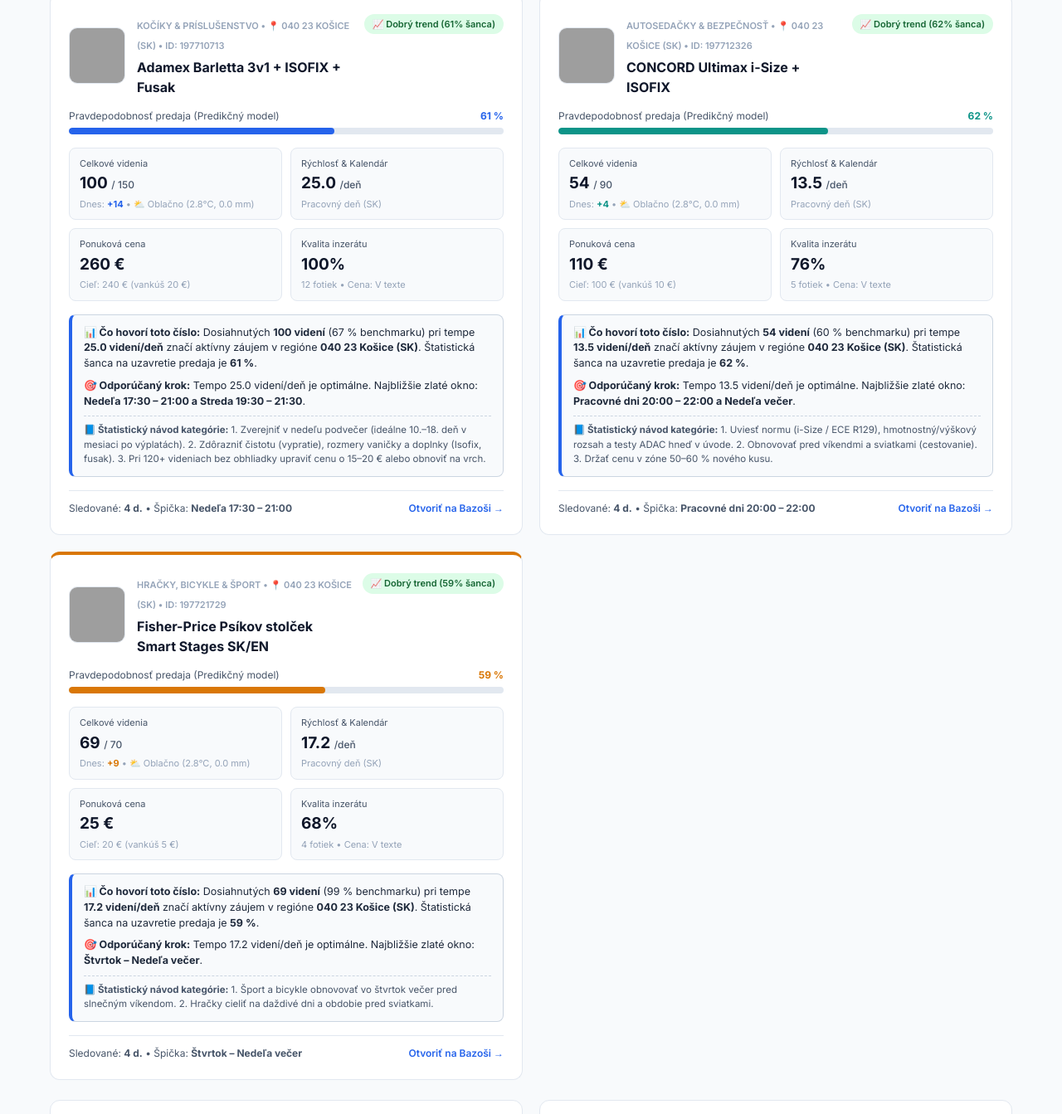
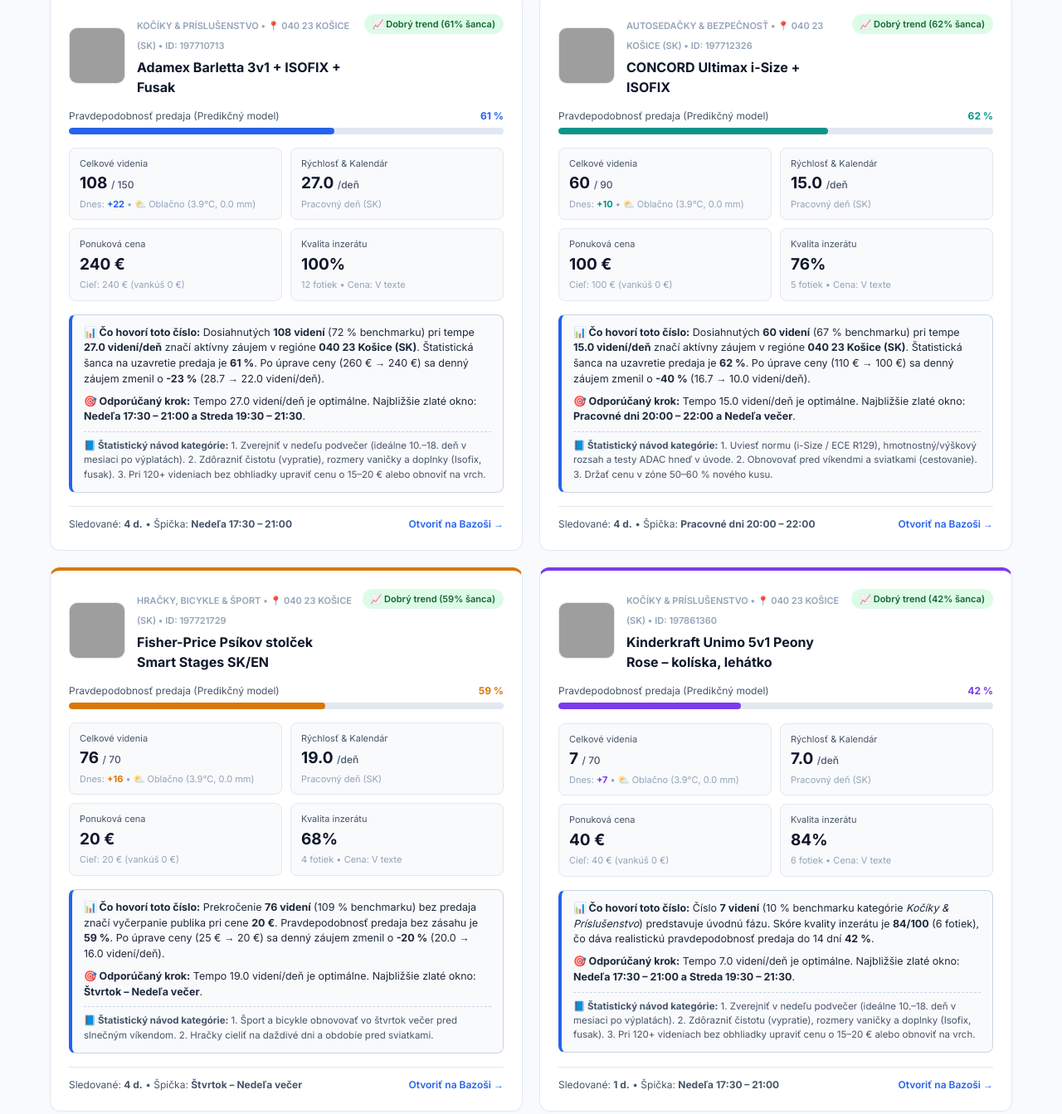
Before and after one commit to JaroslavaG/bazos-predictive-bi, a plain HTML site: page index.html in a window 1280 px wide. Shown: the part 242-1585 px from the top of the page at 83% size. Drawn offline with nearby package versions, Linux system fonts and the light colour scheme; grey boxes are pictures that could not be loaded.

Commit message:
Aktualizácia štatistík, počasia a predikčného dashboardu

```diff
--- a/index.html
+++ b/index.html
@@ -70,7 +70,7 @@
                 <span class="tag-pro">SR & ČR Engine</span>
             </div>
             <div class="context-pill">
-                🌍 Auto-PSČ Počasie &bull; 📅 SR/ČR Sviatky & Payday &bull; 🕒 Sync: 24.11.2026 03:06
+                🌍 Auto-PSČ Počasie &bull; 📅 SR/ČR Sviatky & Payday &bull; 🕒 Sync: 24.11.2026 12:23
             </div>
         </div>
     </div>
@@ -79,17 +79,17 @@
         <div class="kpi-strip">
             <div class="kpi-card">
                 <div class="kpi-title">Ponuková hodnota</div>
-                <div class="kpi-value">395 €</div>
-                <div class="kpi-desc">Cieľová hodnota: 360 €</div>
+                <div class="kpi-value">400 €</div>
+                <div class="kpi-desc">Cieľová hodnota: 400 €</div>
             </div>
             <div class="kpi-card">
                 <div class="kpi-title">Celkový organický zásah</div>
-                <div class="kpi-value">223</div>
-                <div class="kpi-desc">Dnešný prírastok: +27 videní</div>
+                <div class="kpi-value">251</div>
+                <div class="kpi-desc">Dnešný prírastok: +55 videní</div>
             </div>
             <div class="kpi-card">
                 <div class="kpi-title">Priemerná šanca predaja</div>
-                <div class="kpi-value">61 %</div>
+                <div class="kpi-value">56 %</div>
                 <div class="kpi-desc">Predikčný model do 14 dní</div>
             </div>
             <div class="kpi-card">
@@ -123,18 +123,18 @@
             <div class="metrics-grid">
                 <div class="metric-box">
                     <span class="m-label">Celkové videnia</span>
-                    <span class="m-val">100 <small>/ 150</small></span>
-                    <span class="m-sub">Dnes: <strong style="color:#2563eb">+14</strong> &bull; ⛅ Oblačno (2.8°C, 0.0 mm)</span>
+                    <span class="m-val">108 <small>/ 150</small></span>
+                    <span class="m-sub">Dnes: <strong style="color:#2563eb">+22</strong> &bull; ⛅ Oblačno (3.9°C, 0.0 mm)</span>
                 </div>
                 <div class="metric-box">
                     <span class="m-label">Rýchlosť & Kalendár</span>
-                    <span class="m-val">25.0 <small>/deň</small></span>
+                    <span class="m-val">27.0 <small>/deň</small></span>
                     <span class="m-sub">Pracovný deň (SK)</span>
                 </div>
                 <div class="metric-box">
                     <span class="m-label">Ponuková cena</span>
-                    <span class="m-val">260 €</span>
-                    <span class="m-sub">Cieľ: 240 € (vankúš 20 €)</span>
+                    <span class="m-val">240 €</span>
+                    <span class="m-sub">Cieľ: 240 € (vankúš 0 €)</span>
                 </div>
                 <div class="metric-box">
                     <span class="m-label">Kvalita inzerátu</span>
@@ -144,8 +144,8 @@
             </div>
 
             <div class="summary-box">
-                <p><strong>📊 Čo hovorí toto číslo:</strong> Dosiahnutých <strong>100 videní</strong> (67 % benchmarku) pri tempe <strong>25.0 videní/deň</strong> značí aktívny záujem v regióne <strong>040 23 Košice (SK)</strong>. Štatistická šanca na uzavretie predaja je <strong>61 %</strong>.</p>
-                <p><strong>🎯 Odporúčaný krok:</strong> Tempo 25.0 videní/deň je optimálne. Najbližšie zlaté okno: <strong>Nedeľa 17:30 – 21:00 a Streda 19:30 – 21:30</strong>.</p>
+                <p><strong>📊 Čo hovorí toto číslo:</strong> Dosiahnutých <strong>108 videní</strong> (72 % benchmarku) pri tempe <strong>27.0 videní/deň</strong> značí aktívny záujem v regióne <strong>040 23 Košice (SK)</strong>. Štatistická šanca na uzavretie predaja je <strong>61 %</strong>. Po úprave ceny (260 € &rarr; 240 €) sa denný záujem zmenil o <strong>-23 %</strong> (28.7 &rarr; 22.0 videní/deň).</p>
+                <p><strong>🎯 Odporúčaný krok:</strong> Tempo 27.0 videní/deň je optimálne. Najbližšie zlaté okno: <strong>Nedeľa 17:30 – 21:00 a Streda 19:30 – 21:30</strong>.</p>
                 <p class="season-note"><strong>📘 Štatistický návod kategórie:</strong> 1. Zverejniť v nedeľu podvečer (ideálne 10.–18. deň v mesiaci po výplatách). 2. Zdôrazniť čistotu (vypratie), rozmery vaničky a doplnky (Isofix, fusak). 3. Pri 120+ videniach bez obhliadky upraviť cenu o 15–20 € alebo obnoviť na vrch.</p>
             </div>
 
@@ -178,18 +178,18 @@
             <div class="metrics-grid">
                 <div class="metric-box">
                     <span class="m-label">Celkové videnia</span>
-                    <span class="m-val">54 <small>/ 90</small></span>
-                    <span class="m-sub">Dnes: <strong style="color:#0d9488">+4</strong> &bull; ⛅ Oblačno (2.8°C, 0.0 mm)</span>
+                    <span class="m-val">60 <small>/ 90</small></span>
+                    <span class="m-sub">Dnes: <strong style="color:#0d9488">+10</strong> &bull; ⛅ Oblačno (3.9°C, 0.0 mm)</span>
                 </div>
                 <div class="metric-box">
                     <span class="m-label">Rýchlosť & Kalendár</span>
-                    <span class="m-val">13.5 <small>/deň</small></span>
+                    <span class="m-val">15.0 <small>/deň</small></span>
                     <span class="m-sub">Pracovný deň (SK)</span>
                 </div>
                 <div class="metric-box">
                     <span class="m-label">Ponuková cena</span>
-                    <span class="m-val">110 €</span>
-                    <span class="m-sub">Cieľ: 100 € (vankúš 10 €)</span>
+                    <span class="m-val">100 €</span>
+                    <span class="m-sub">Cieľ: 100 € (vankúš 0 €)</span>
                 </div>
                 <div class="metric-box">
                     <span class="m-label">Kvalita inzerátu</span>
@@ -199,8 +199,8 @@
             </div>
 
             <div class="summary-box">
-                <p><strong>📊 Čo hovorí toto číslo:</strong> Dosiahnutých <strong>54 videní</strong> (60 % benchmarku) pri tempe <strong>13.5 videní/deň</strong> značí aktívny záujem v regióne <strong>040 23 Košice (SK)</strong>. Štatistická šanca na uzavretie predaja je <strong>62 %</strong>.</p>
-                <p><strong>🎯 Odporúčaný krok:</strong> Tempo 13.5 videní/deň je optimálne. Najbližšie zlaté okno: <strong>Pracovné dni 20:00 – 22:00 a Nedeľa večer</strong>.</p>
+                <p><strong>📊 Čo hovorí toto číslo:</strong> Dosiahnutých <strong>60 videní</strong> (67 % benchmarku) pri tempe <strong>15.0 videní/deň</strong> značí aktívny záujem v regióne <strong>040 23 Košice (SK)</strong>. Štatistická šanca na uzavretie predaja je <strong>62 %</strong>. Po úprave ceny (110 € &rarr; 100 €) sa denný záujem zmenil o <strong>-40 %</strong> (16.7 &rarr; 10.0 videní/deň).</p>
+                <p><strong>🎯 Odporúčaný krok:</strong> Tempo 15.0 videní/deň je optimálne. Najbližšie zlaté okno: <strong>Pracovné dni 20:00 – 22:00 a Nedeľa večer</strong>.</p>
                 <p class="season-note"><strong>📘 Štatistický návod kategórie:</strong> 1. Uviesť normu (i-Size / ECE R129), hmotnostný/výškový rozsah a testy ADAC hneď v úvode. 2. Obnovovať pred víkendmi a sviatkami (cestovanie). 3. Držať cenu v zóne 50–60 % nového kusu.</p>
             </div>
 
@@ -233,18 +233,18 @@
             <div class="metrics-grid">
                 <div class="metric-box">
                     <span class="m-label">Celkové videnia</span>
-                    <span class="m-val">69 <small>/ 70</small></span>
-                    <span class="m-sub">Dnes: <strong style="color:#d97706">+9</strong> &bull; ⛅ Oblačno (2.8°C, 0.0 mm)</span>
+                    <span class="m-val">76 <small>/ 70</small></span>
+                    <span class="m-sub">Dnes: <strong style="color:#d97706">+16</strong> &bull; ⛅ Oblačno (3.9°C, 0.0 mm)</span>
                 </div>
                 <div class="metric-box">
                     <span class="m-label">Rýchlosť & Kalendár</span>
-                    <span class="m-val">17.2 <small>/deň</small></span>
+                    <span class="m-val">19.0 <small>/deň</small></span>
                     <span class="m-sub">Pracovný deň (SK)</span>
                 </div>
                 <div class="metric-box">
                     <span class="m-label">Ponuková cena</span>
-                    <span class="m-val">25 €</span>
-                    <span class="m-sub">Cieľ: 20 € (vankúš 5 €)</span>
+                    <span class="m-val">20 €</span>
+                    <span class="m-sub">Cieľ: 20 € (vankúš 0 €)</span>
                 </div>
                 <div class="metric-box">
                     <span class="m-label">Kvalita inzerátu</span>
@@ -254,14 +254,69 @@
             </div>
 
             <div class="summary-box">
-                <p><strong>📊 Čo hovorí toto číslo:</strong> Dosiahnutých <strong>69 videní</strong> (99 % benchmarku) pri tempe <strong>17.2 videní/deň</strong> značí aktívny záujem v regióne <strong>040 23 Košice (SK)</strong>. Štatistická šanca na uzavretie predaja je <strong>59 %</strong>.</p>
-                <p><strong>🎯 Odporúčaný krok:</strong> Tempo 17.2 videní/deň je optimálne. Najbližšie zlaté okno: <strong>Štvrtok – Nedeľa večer</strong>.</p>
+                <p><strong>📊 Čo hovorí toto číslo:</strong> Prekročenie <strong>76 videní</strong> (109 % benchmarku) bez predaja značí vyčerpanie publika pri cene <strong>20 €</strong>. Pravdepodobnosť predaja bez zásahu je <strong>59 %</strong>. Po úprave ceny (25 € &rarr; 20 €) sa denný záujem zmenil o <strong>-20 %</strong> (20.0 &rarr; 16.0 videní/deň).</p>
+                <p><strong>🎯 Odporúčaný krok:</strong> Tempo 19.0 videní/deň je optimálne. Najbližšie zlaté okno: <strong>Štvrtok – Nedeľa večer</strong>.</p>
                 <p class="season-note"><strong>📘 Štatistický návod kategórie:</strong> 1. Šport a bicykle obnovovať vo štvrtok večer pred slnečným víkendom. 2. Hračky cieliť na daždivé dni a obdobie pred sviatkami.</p>
             </div>
 
             <div class="ad-footer">
                 <span>Sledované: <strong>4 d.</strong> &bull; Špička: <strong>Štvrtok – Nedeľa večer</strong></span>
                 <a href="https://deti.bazos.sk/inzerat/197721729/fisher-price-psikov-stolcek-smart-stages-sken.php" target="_blank" class="btn-link">Otvoriť na Bazoši →</a>
+            </div>
+        </div>
+
+        <div class="ad-card" style="border-top: 4px solid #7c3aed;">
+            <div class="ad-header">
+                <div class="ad-title-group">
+                    <img src="https://www.bazos.sk/img/1/360/197861360.jpg" alt="Kinderkraft Unimo 5v1 Peony Rose – kolíska, lehátko" class="ad-thumb" onerror="this.style.display='none'">
+                    <div>
+                        <span class="ad-id">Kočíky & Príslušenstvo &bull; 📍 040 23 Košice (SK) &bull; ID: 197861360</span>
+                        <h3>Kinderkraft Unimo 5v1 Peony Rose – kolíska, lehátko</h3>
+                    </div>
+                </div>
+                <span class="badge badge-ok">📈 Dobrý trend (42% šanca)</span>
+            </div>
+
+            <div class="progress-wrap">
+                <div class="progress-labels">
+                    <span>Pravdepodobnosť predaja (Predikčný model)</span>
+                    <strong style="color:#7c3aed">42 %</strong>
+                </div>
+                <div class="progress-bar"><div class="progress-fill" style="width:42%;background:#7c3aed;"></div></div>
+            </div>
+
+            <div class="metrics-grid">
+                <div class="metric-box">
+                    <span class="m-label">Celkové videnia</span>
+                    <span class="m-val">7 <small>/ 70</small></span>
+                    <span class="m-sub">Dnes: <strong style="color:#7c3aed">+7</strong> &bull; ⛅ Oblačno (3.9°C, 0.0 mm)</span>
+                </div>
+                <div class="metric-box">
+                    <span class="m-label">Rýchlosť & Kalendár</span>
+                    <span class="m-val">7.0 <small>/deň</small></span>
+                    <span class="m-sub">Pracovný deň (SK)</span>
+                </div>
+                <div class="metric-box">
+                    <span class="m-label">Ponuková cena</span>
+                    <span class="m-val">40 €</span>
+                    <span class="m-sub">Cieľ: 40 € (vankúš 0 €)</span>
+                </div>
+                <div class="metric-box">
+                    <span class="m-label">Kvalita inzerátu</span>
+                    <span class="m-val">84%</span>
+                    <span class="m-sub">6 fotiek &bull; Cena: V texte</span>
+                </div>
+            </div>
+
+            <div class="summary-box">
+                <p><strong>📊 Čo hovorí toto číslo:</strong> Číslo <strong>7 videní</strong> (10 % benchmarku kategórie <em>Kočíky & Príslušenstvo</em>) predstavuje úvodnú fázu. Skóre kvality inzerátu je <strong>84/100</strong> (6 fotiek), čo dáva realistickú pravdepodobnosť predaja do 14 dní <strong>42 %</strong>.</p>
+                <p><strong>🎯 Odporúčaný krok:</strong> Tempo 7.0 videní/deň je optimálne. Najbližšie zlaté okno: <strong>Nedeľa 17:30 – 21:00 a Streda 19:30 – 21:30</strong>.</p>
+                <p class="season-note"><strong>📘 Štatistický návod kategórie:</strong> 1. Zverejniť v nedeľu podvečer (ideálne 10.–18. deň v mesiaci po výplatách). 2. Zdôrazniť čistotu (vypratie), rozmery vaničky a doplnky (Isofix, fusak). 3. Pri 120+ videniach bez obhliadky upraviť cenu o 15–20 € alebo obnoviť na vrch.</p>
+            </div>
+
+            <div class="ad-footer">
+                <span>Sledované: <strong>1 d.</strong> &bull; Špička: <strong>Nedeľa 17:30 – 21:00</strong></span>
+                <a href="https://deti.bazos.sk/inzerat/197861360/kinderkraft-unimo-5v1-peony-rose-koliska-lehatko.php" target="_blank" class="btn-link">Otvoriť na Bazoši →</a>
             </div>
         </div>
         </div>
@@ -339,9 +394,9 @@
                 <td>2026-11-24</td>
                 <td>040 23 Košice (SK)</td>
                 <td>Utorok <small style="color:#64748b">(Pracovný deň (SK))</small></td>
-                <td>⛅ Oblačno (2.8°C, 0.0 mm)</td>
+                <td>⛅ Oblačno (3.9°C, 0.0 mm)</td>
                 <td><strong>Adamex Barletta 3v1 + ISOFIX + Fusak</strong></td>
-                <td>100 <span class="pill-gain">+14</span></td>
+                <td>108 <span class="pill-gain">+22</span></td>
                 <td><strong>61%</strong></td>
             </tr>
 
@@ -379,9 +434,9 @@
                 <td>2026-11-24</td>
                 <td>040 23 Košice (SK)</td>
                 <td>Utorok <small style="color:#64748b">(Pracovný deň (SK))</small></td>
-                <td>⛅ Oblačno (2.8°C, 0.0 mm)</td>
+                <td>⛅ Oblačno (3.9°C, 0.0 mm)</td>
                 <td><strong>CONCORD Ultimax i-Size + ISOFIX</strong></td>
-                <td>54 <span class="pill-gain">+4</span></td>
+                <td>60 <span class="pill-gain">+10</span></td>
                 <td><strong>62%</strong></td>
             </tr>
 
@@ -419,9 +474,9 @@
                 <td>2026-11-24</td>
                 <td>040 23 Košice (SK)</td>
                 <td>Utorok <small style="color:#64748b">(Pracovný deň (SK))</small></td>
-                <td>⛅ Oblačno (2.8°C, 0.0 mm)</td>
+                <td>⛅ Oblačno (3.9°C, 0.0 mm)</td>
                 <td><strong>Fisher-Price Psíkov stolček Smart Stages SK/EN</strong></td>
-                <td>69 <span class="pill-gain">+9</span></td>
+                <td>76 <span class="pill-gain">+16</span></td>
                 <td><strong>59%</strong></td>
             </tr>
 
@@ -454,6 +509,16 @@
                 <td>44 <span class="pill-gain">+44</span></td>
                 <td><strong>54%</strong></td>
             </tr>
+
+            <tr>
+                <td>2026-11-24</td>
+                <td>040 23 Košice (SK)</td>
+                <td>Utorok <small style="color:#64748b">(Pracovný deň (SK))</small></td>
+                <td>⛅ Oblačno (3.9°C, 0.0 mm)</td>
+                <td><strong>Kinderkraft Unimo 5v1 Peony Rose – kolíska, lehátko</strong></td>
+                <td>7 <span class="pill-gain">+7</span></td>
+                <td><strong>42%</strong></td>
+            </tr>
             </tbody>
                 </table>
             </div>
@@ -466,11 +531,11 @@
 
     <script>
         new Chart(document.getElementById('cumulativeChart'), {
-            type: 'line', data: { labels: ["2026-11-20", "2026-11-21", "2026-11-22", "2026-11-24"], datasets: [{"label": "Adamex Barletta 3v1 + ISOFIX + Fusak", "data": [59, 73, 86, 100], "borderColor": "#2563eb", "backgroundColor": "#2563eb20", "borderWidth": 2.5, "tension": 0.35, "fill": true}, {"label": "CONCORD Ultimax i-Size + ISOFIX", "data": [36, 44, 50, 54], "borderColor": "#0d9488", "backgroundColor": "#0d948820", "borderWidth": 2.5, "tension": 0.35, "fill": true}, {"label": "Fisher-Price Ps\u00edkov stol\u010dek Smart Stages SK/EN", "data": [44, 56, 60, 69], "borderColor": "#d97706", "backgroundColor": "#d9770620", "borderWidth": 2.5, "tension": 0.35, "fill": true}] },
+            type: 'line', data: { labels: ["2026-11-20", "2026-11-21", "2026-11-22", "2026-11-24"], datasets: [{"label": "Adamex Barletta 3v1 + ISOFIX + Fusak", "data": [59, 73, 86, 108], "borderColor": "#2563eb", "backgroundColor": "#2563eb20", "borderWidth": 2.5, "tension": 0.35, "fill": true}, {"label": "CONCORD Ultimax i-Size + ISOFIX", "data": [36, 44, 50, 60], "borderColor": "#0d9488", "backgroundColor": "#0d948820", "borderWidth": 2.5, "tension": 0.35, "fill": true}, {"label": "Fisher-Price Ps\u00edkov stol\u010dek Smart Stages SK/EN", "data": [44, 56, 60, 76], "borderColor": "#d97706", "backgroundColor": "#d9770620", "borderWidth": 2.5, "tension": 0.35, "fill": true}, {"label": "Kinderkraft Unimo 5v1 Peony Rose \u2013 kol\u00edska, leh\u00e1tko", "data": [null, null, null, 7], "borderColor": "#7c3aed", "backgroundColor": "#7c3aed20", "borderWidth": 2.5, "tension": 0.35, "fill": true}] },
             options: { responsive: true, plugins: { legend: { position: 'bottom' } }, scales: { y: { beginAtZero: true } } }
         });
         new Chart(document.getElementById('dailyChart'), {
-            type: 'bar', data: { labels: ["2026-11-20", "2026-11-21", "2026-11-22", "2026-11-24"], datasets: [{"label": "Adamex Barletta 3v1 + ISOFIX + Fusak", "data": [59, 14, 13, 14], "backgroundColor": "#2563eb", "borderRadius": 4}, {"label": "CONCORD Ultimax i-Size + ISOFIX", "data": [36, 8, 6, 4], "backgroundColor": "#0d9488", "borderRadius": 4}, {"label": "Fisher-Price Ps\u00edkov stol\u010dek Smart Stages SK/EN", "data": [44, 12, 4, 9], "backgroundColor": "#d97706", "borderRadius": 4}] },
+            type: 'bar', data: { labels: ["2026-11-20", "2026-11-21", "2026-11-22", "2026-11-24"], datasets: [{"label": "Adamex Barletta 3v1 + ISOFIX + Fusak", "data": [59, 14, 13, 22], "backgroundColor": "#2563eb", "borderRadius": 4}, {"label": "CONCORD Ultimax i-Size + ISOFIX", "data": [36, 8, 6, 10], "backgroundColor": "#0d9488", "borderRadius": 4}, {"label": "Fisher-Price Ps\u00edkov stol\u010dek Smart Stages SK/EN", "data": [44, 12, 4, 16], "backgroundColor": "#d97706", "borderRadius": 4}, {"label": "Kinderkraft Unimo 5v1 Peony Rose \u2013 kol\u00edska, leh\u00e1tko", "data": [0, 0, 0, 7], "backgroundColor": "#7c3aed", "borderRadius": 4}] },
             options: { responsive: true, plugins: { legend: { position: 'bottom' } }, scales: { y: { beginAtZero: true } } }
         });
     </script>
```
Also changed, not shown: historia_videni.csv (+4 -3 lines).
